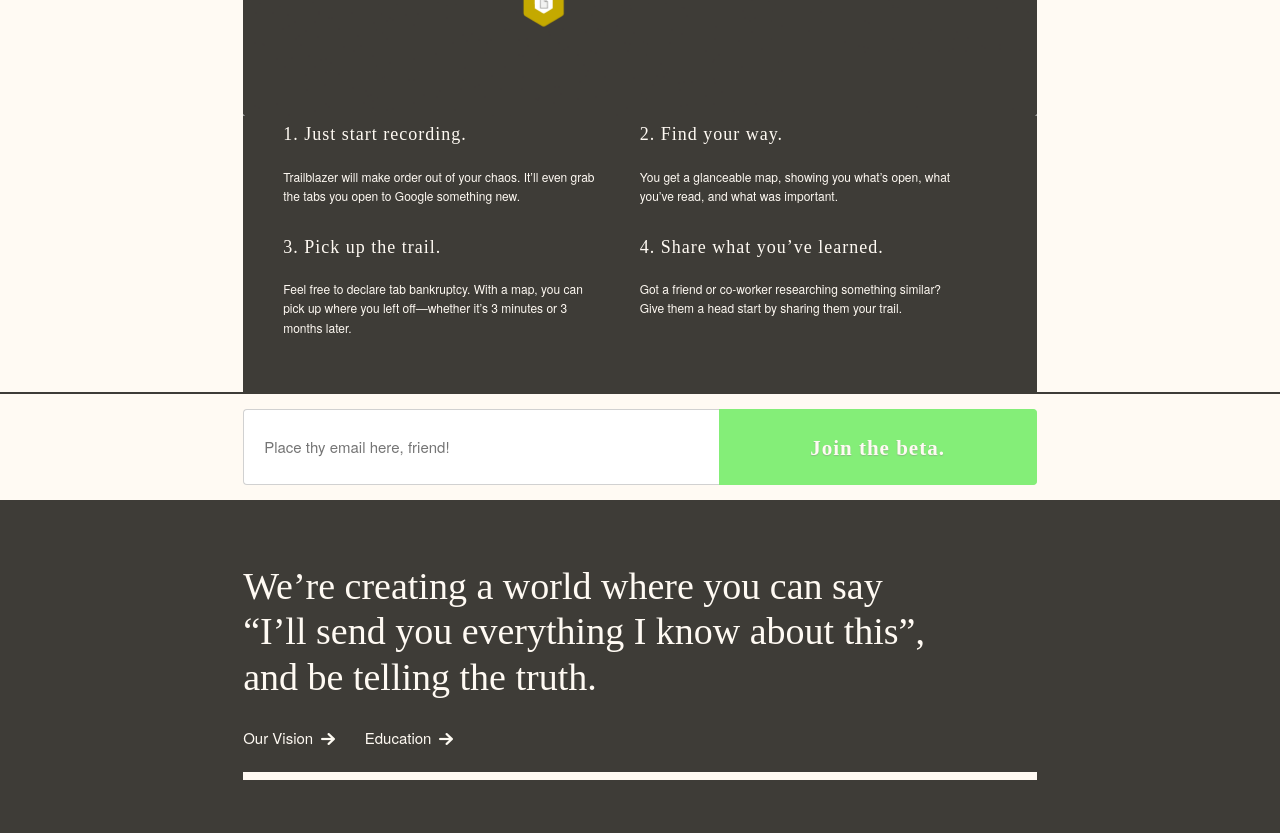
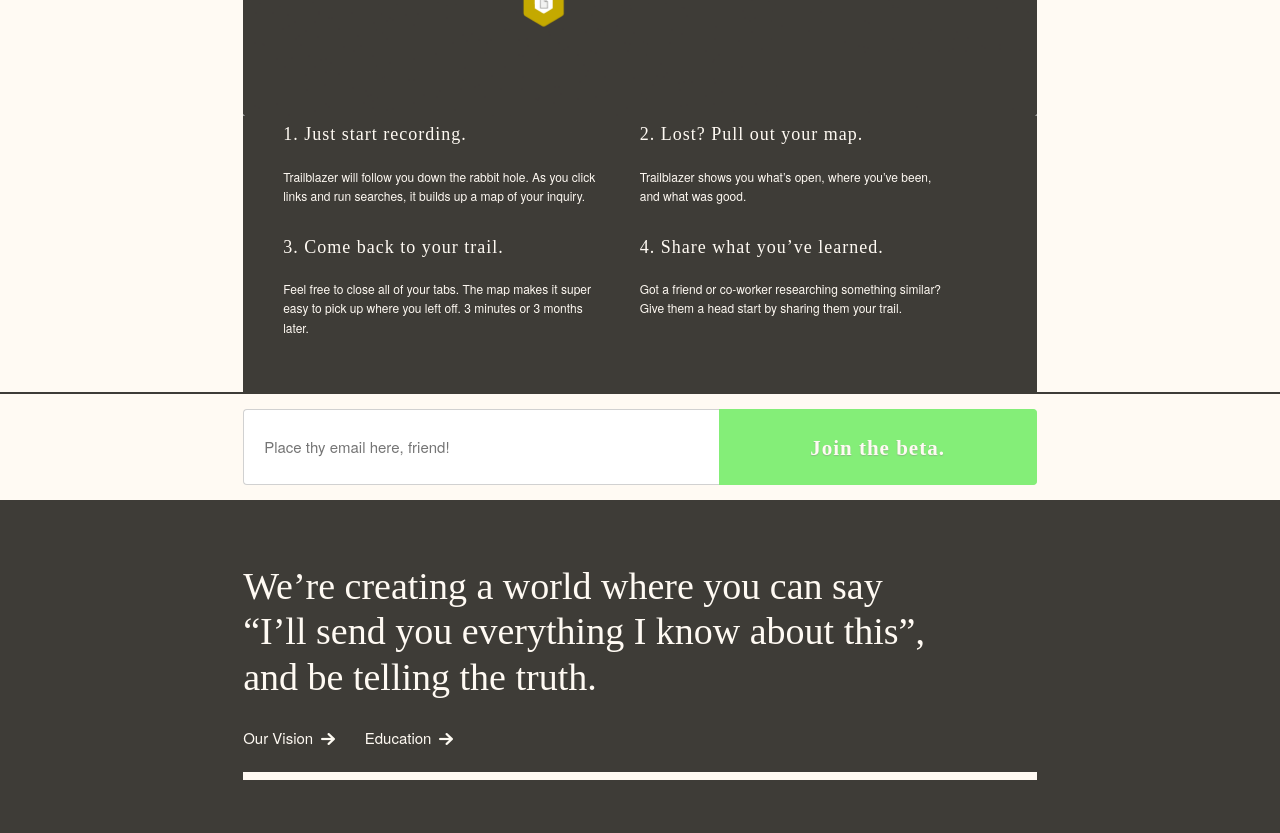
Before and after one commit to twingl/trailblazer-website, a plain HTML site: page index.html in a window 1280 px wide. Shown: the part 1800-2633 px from the top of the page. Drawn offline with nearby package versions, Linux system fonts and the light colour scheme; a web font is replaced by a local one.

Commit message:
Tweaks our 1-2-3-4 copy

```diff
--- a/index.html
+++ b/index.html
@@ -93,9 +93,9 @@
 
           <div class="solution-image-wrapper"><img class="trailblazer-screenshot" src="images/solution.png" alt="A screenshot of Trailblazer, a spiderweb like map of your web travels."></div>
           <ol class="value-proposition">
-            <li><h4>1. Just start recording.</h4> Trailblazer will make order out of your chaos. It’ll even grab the tabs you open to Google something new.</li>
-            <li><h4>2. Find your way.</h4> You get a glanceable map, showing you what’s open, what you’ve read, and what was important. </li>
-            <li><h4>3. Pick up the trail.</h4> Feel free to declare tab bankruptcy. With a map, you can pick up where you left off—whether it’s 3 minutes or 3 months later.</li>
+            <li><h4>1. Just start recording.</h4> Trailblazer will follow you down the rabbit hole. As you click links and run searches, it builds up a map of your inquiry.</li>
+            <li><h4>2. Lost? Pull out your map.</h4> Trailblazer shows you what’s open, where you’ve been, and what was good.</li>
+            <li><h4>3. Come back to your trail.</h4> Feel free to close all of your tabs. The map makes it super easy to pick up where you left off. 3 minutes or 3 months later.</li>
             <li><h4>4. Share what you’ve learned.</h4> Got a friend or co-worker researching something similar? Give them a head start by sharing them your trail. </li>
           </ol>
         </div>
```
